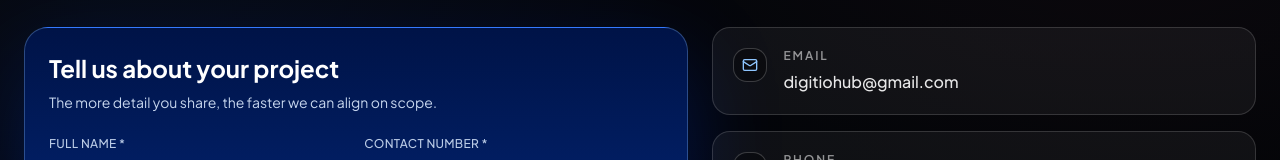
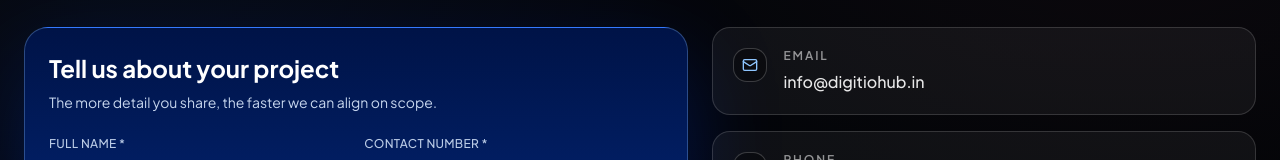
Before and after one commit to digitiohub/digitio-new, a Next.js app: page /contact in a window 1280 px wide. Shown: the part 298-458 px from the top of the page. Built offline with nearby package versions, Linux system fonts and the light colour scheme.

Commit message:
update contact email to info@digitiohub.in in ContactPage and footer

```diff
--- a/app/contact/page.tsx
+++ b/app/contact/page.tsx
@@ -8,8 +8,8 @@ export const metadata: Metadata = createPageMetadata("contact");
 const contactMethods = [
     {
         title: "Email",
-        value: "digitiohub@gmail.com",
-        href: "mailto:digitiohub@gmail.com",
+        value: "info@digitiohub.in",
+        href: "mailto:info@digitiohub.in",
         icon: Mail,
     },
     {
@@ -199,7 +199,7 @@ export default function ContactPage() {
                                 schedule a focused call around your roadmap.
                             </p>
                             <Link
-                                href="mailto:digitiohub@gmail.com?subject=Discovery%20Call%20Request"
+                                href="mailto:info@digitiohub.in?subject=Discovery%20Call%20Request"
                                 className="mt-4 inline-flex items-center gap-2 rounded-full border border-white/25 px-4 py-2 text-xs font-semibold text-white transition-colors hover:bg-white/10 md:text-sm"
                             >
                                 Request a Call
--- a/components/shared/footer.tsx
+++ b/components/shared/footer.tsx
@@ -31,7 +31,7 @@ const socialLinks = [
 ];
 
 const contactInfo = [
-  { label: "Email", value: "digitiohub@gmail.com", href: "mailto:digitiohub@gmail.com" },
+  { label: "Email", value: "info@digitiohub.in", href: "mailto:info@digitiohub.in" },
   { label: "Phone", value: "+91 84839 52398", href: "tel:+918483952398" },
   {
     label: "Address",
```
